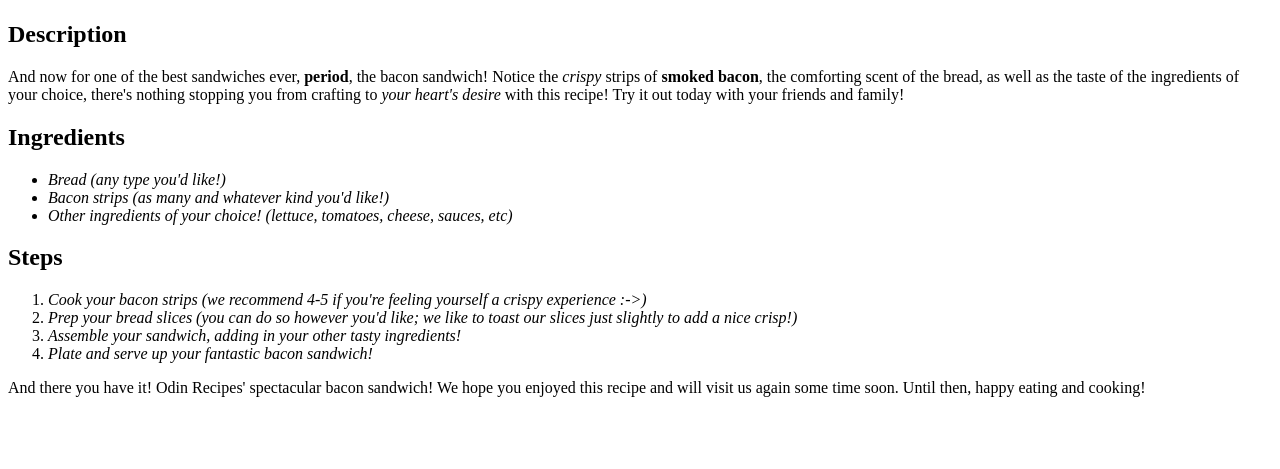
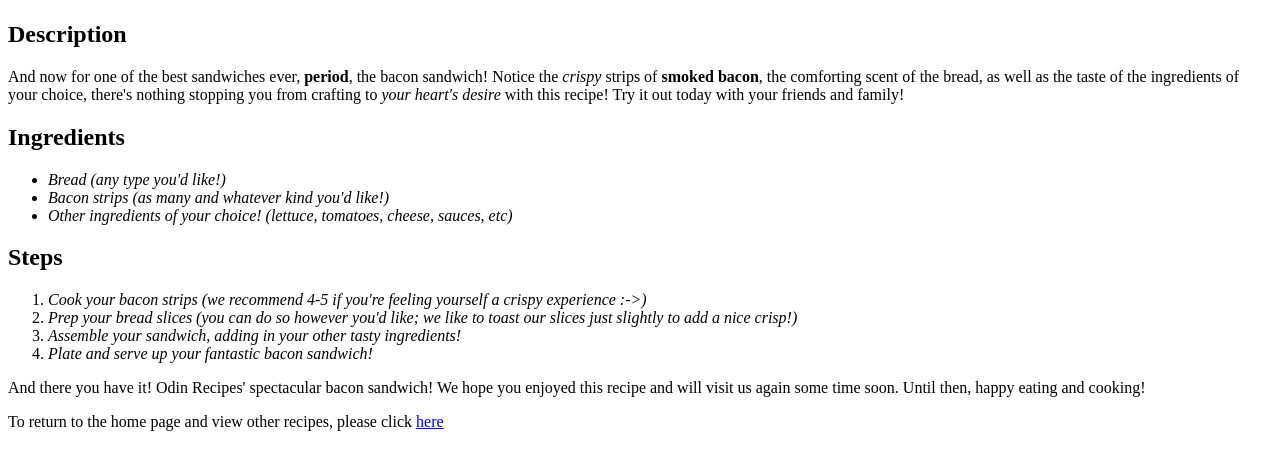
Before and after one commit to cdog-git/odin-recipes, a plain HTML site: page recipes/bacon-sandwich.html in a window 1280 px wide. Shown: the part 99-568 px from the top of the page. Drawn offline with Linux system fonts and the light colour scheme.

Commit message:
Edit recipe files to include return link

```diff
--- a/recipes/bacon-sandwich.html
+++ b/recipes/bacon-sandwich.html
@@ -23,5 +23,6 @@
             <li><em>Plate and serve up your fantastic bacon sandwich!</em></li>
         </ol>
         <p>And there you have it! Odin Recipes' spectacular bacon sandwich! We hope you enjoyed this recipe and will visit us again some time soon. Until then, happy eating and cooking!</p>
+        <p>To return to the home page and view other recipes, please click <a href="../index.html">here</a></p>
     </body>
 </html>
```
Also changed, not shown: recipes/ham-sandwich.html (+1 -0 lines), recipes/pork-sandwich.html (+1 -0 lines).
